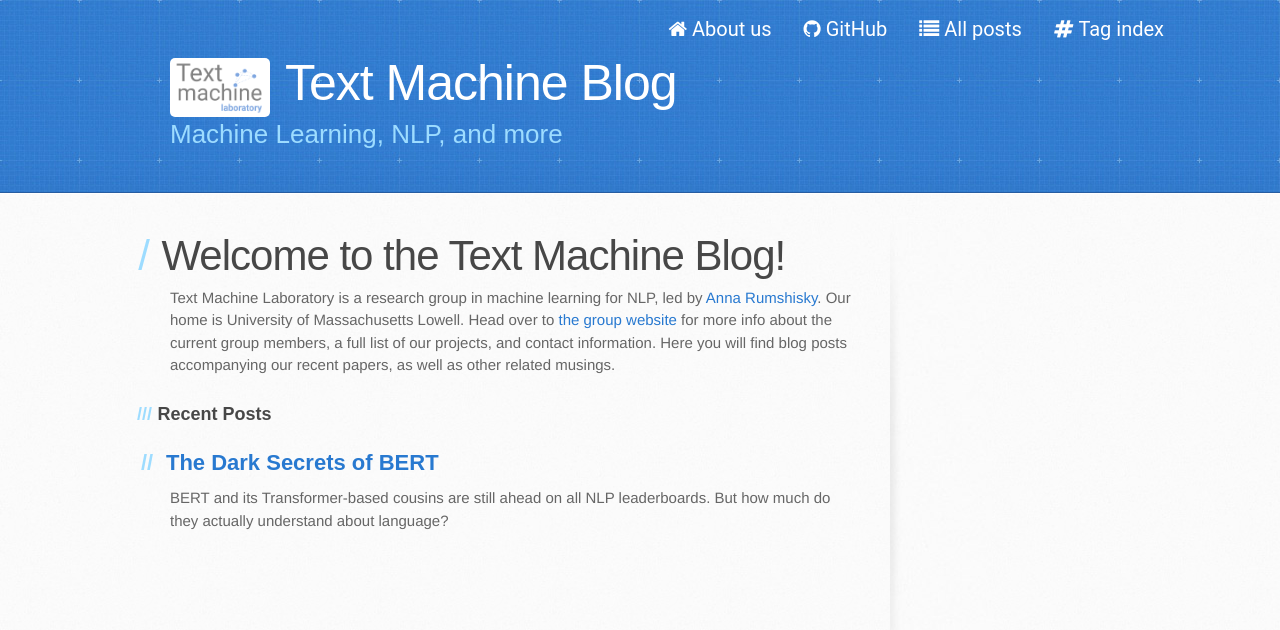
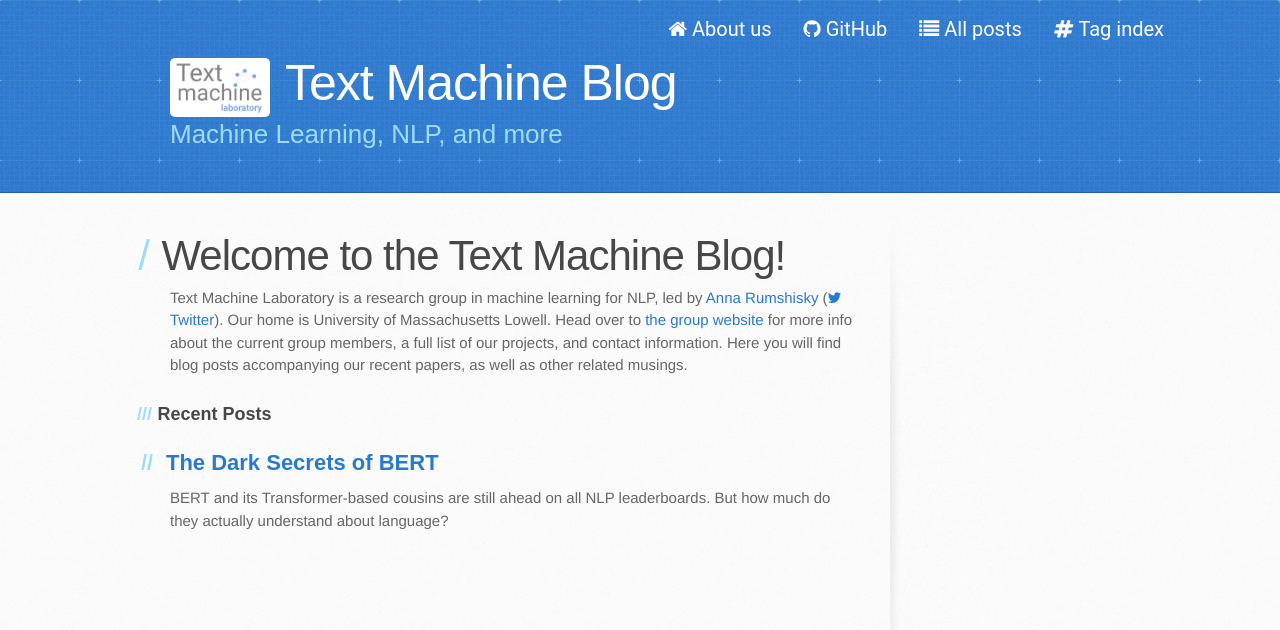
Before and after one commit to text-machine-lab/blog, a Jekyll site: the page built from index.html, in a window 1280 px wide. Shown: the top 630 px of the page. Built offline with Jekyll 4.4.1, drawn with Linux system fonts in a browser that asks for light colours; nearby versions of some CDN libraries; the list of posts is cut into pages by our own code; comment, search, counter and statistics services are not loaded.

Commit message:
Update home.html

```diff
--- a/_layouts/home.html
+++ b/_layouts/home.html
@@ -3,7 +3,8 @@
 ---
 
 <p>Text Machine Laboratory is a research group in machine learning for NLP,
-  led by <a href="http://www.cs.uml.edu/~arum">Anna Rumshisky</a>.
+  led by <a href="http://www.cs.uml.edu/~arum">Anna Rumshisky</a> (<a href="http://twitter.com/arumshisky}"><span class="label"><i class="fa fa-twitter"></i>
+  Twitter</span></a>).
   Our home is University of Massachusetts Lowell. Head over to <a href="http://text-machine.cs.uml.edu">the group website</a>
   for more info about the current group members, a full list of our projects, and contact information.
   Here you will find blog posts accompanying our recent papers, as well as other related musings.</p>
```
